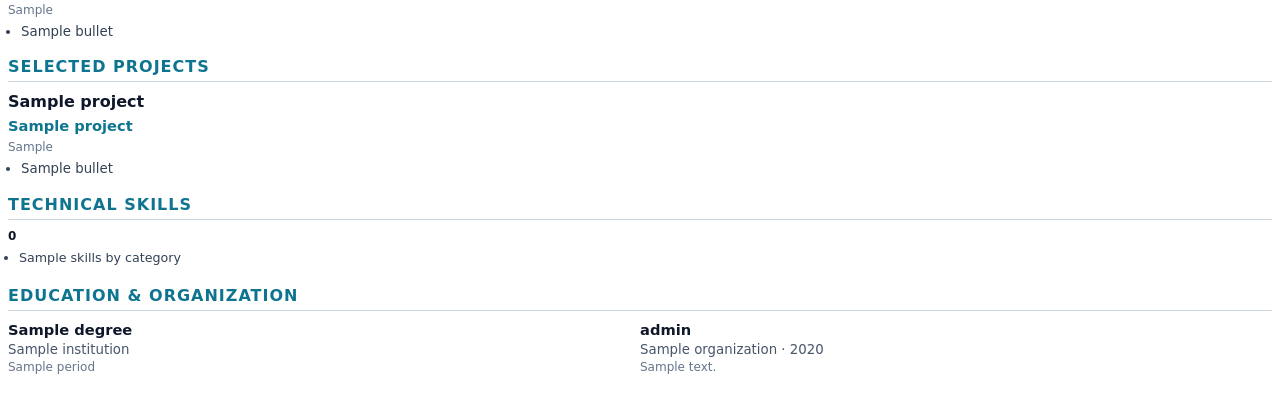
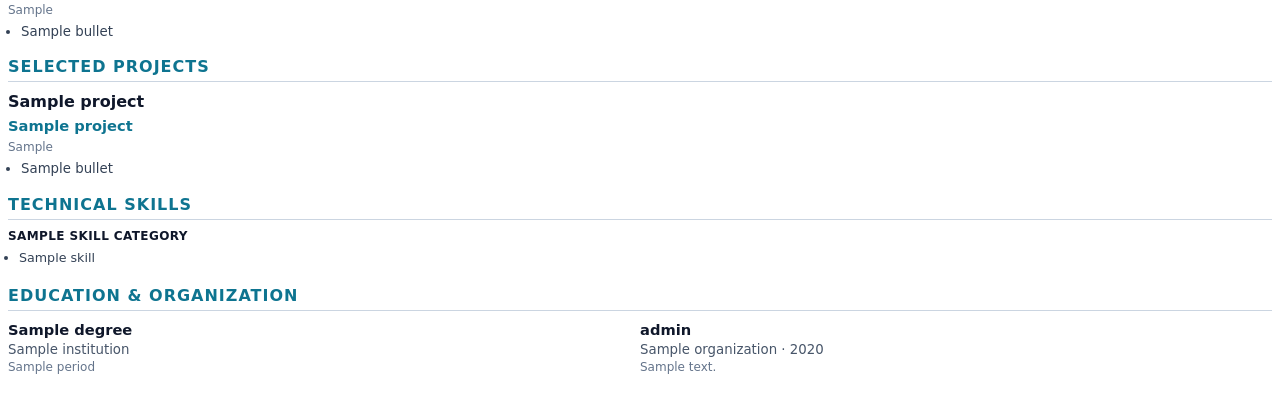
Before and after one commit to simax1721/mfadhlan-portfolio, a Laravel app: template backend/resources/views/cv/pdf.blade.php in a window 1280 px wide. Shown: the part 320-733 px from the top of the page. Run offline with Laravel 12, Linux system fonts and the light colour scheme; the template is opened without the code that fills it: most values are stand-ins (such as "Sample title", 1, 10 or a date in 2020); grey boxes marked "Sample" are stand-in pictures.

Commit message:
Fix CV PDF Technical Skills section rendering raw JSON
CvController grouped Skill::get() by 'category', but category() is a
belongsTo relation to SkillCategory, not a string column. Using the
resolved SkillCategory model as a groupBy array key forced PHP to
stringify it via Eloquent's __toString() (which returns toJson()), so
each category heading in the PDF ("Backend", "Frontend", ...) rendered
as the category's raw JSON instead of its name.

Fixed by querying SkillCategory::with('skills') instead, matching the
pattern BootstrapController already uses correctly for the live site.
Updated cv/pdf.blade.php's loop to match ($category->name /
$category->skills). Also dropped an unrelated unused SkillResource
import in the same file.

Verified by rendering the blade view directly against real DB data
(category names come through clean, no JSON) and by hitting /api/cv
for both locales end-to-end (200 OK, valid PDF). Manually cleared the
30-minute portfolio.cv.{locale} cache since this is a code fix, not a
data change the cache-invalidation hooks would catch on their own.

Co-Authored-By: Claude Sonnet 5 <noreply@anthropic.com>

```diff
--- a/backend/resources/views/cv/pdf.blade.php
+++ b/backend/resources/views/cv/pdf.blade.php
@@ -162,16 +162,16 @@
         @endforeach
     @endif
 
-    @if($skillsByCategory->isNotEmpty())
+    @if($skillCategories->isNotEmpty())
         <div class="section-title">
             {{ $locale === 'id' ? 'Keahlian Teknis' : 'Technical Skills' }}
         </div>
         <div class="skills-table">
-            @foreach($skillsByCategory as $category => $items)
+            @foreach($skillCategories as $category)
                 <div class="skills-col">
-                    <div class="skills-col-title">{{ $category }}</div>
+                    <div class="skills-col-title">{{ $category->name }}</div>
                     <ul>
-                        @foreach($items as $skill)
+                        @foreach($category->skills as $skill)
                             <li>{{ $skill->name }}</li>
                         @endforeach
                     </ul>
```
Also changed, not shown: backend/app/Http/Controllers/Api/CvController.php (+3 -6 lines).
